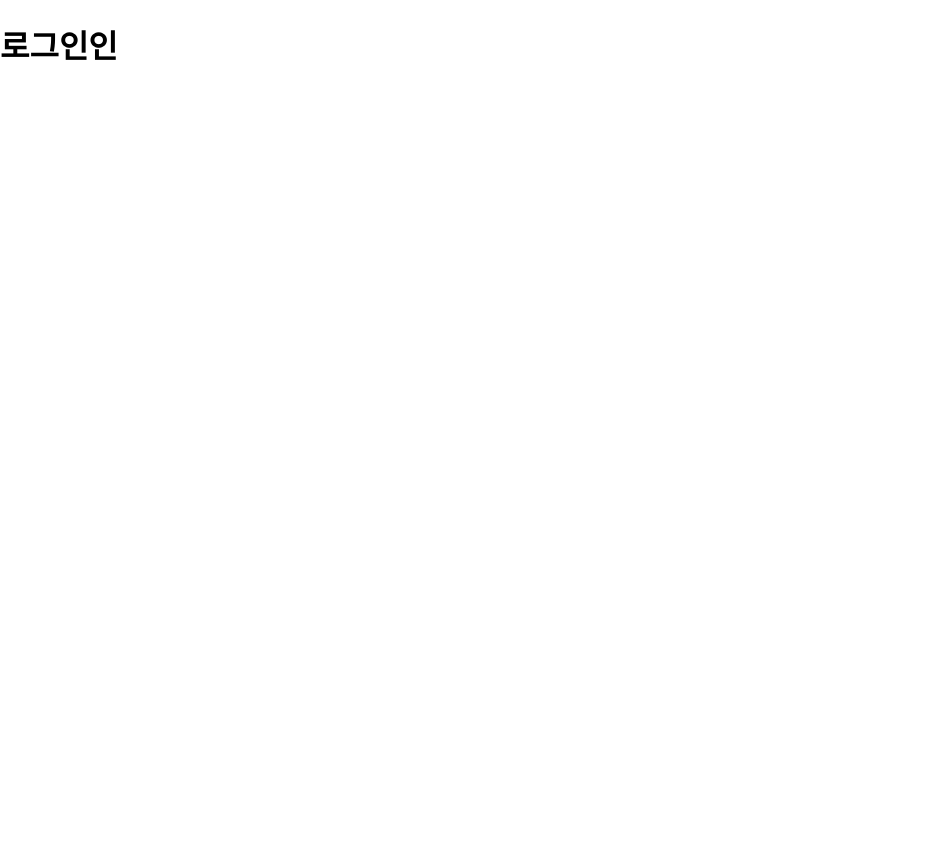
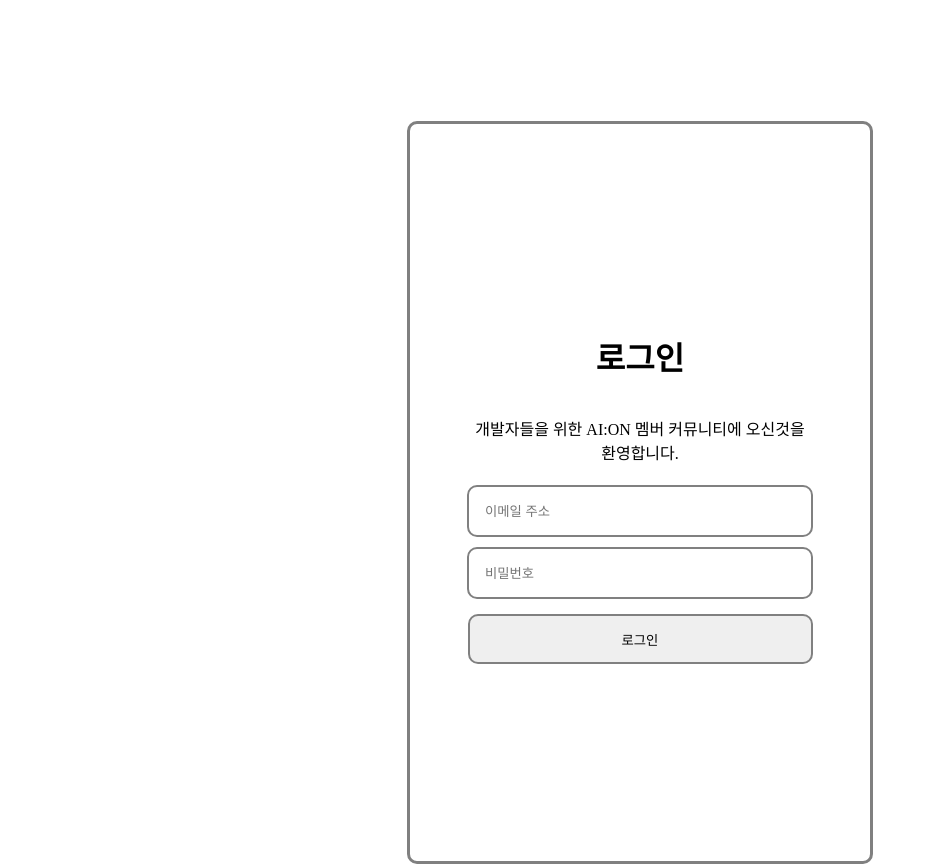
Before and after one commit to kimyoojun/AI-ON_Traver, a SvelteKit app: page /sign_in in a window 1280 px wide. Shown: the whole page, without its empty margins (0-935 px from the left). Before the commit the page ends 800 px from the top, so only its background shows below. Built offline with nearby package versions, Linux system fonts and the light colour scheme; no server answers.

Commit message:
로그인 창 및 회원가입 창 임시 생성

```diff
--- a/src/routes/(auth)/sign_in/+page.svelte
+++ b/src/routes/(auth)/sign_in/+page.svelte
@@ -1 +1,106 @@
-<h1>로그인인</h1>
+<script lang="ts">
+    import { supabase } from "$lib/supabaseClient";
+
+    let email: string
+    let pw: string
+
+    const sign_in_btn = async () => {
+        const { data: signInData, error: signInError } = await supabase
+            .from("sign_in")
+            .upsert({ email: email, password: pw })
+            .select()
+
+        if (signInError) return console.error(signInError)
+
+        if (signInData) return console.log(signInData)
+    }
+</script>
+
+<div id="main_box">
+    <div id="top_bar">
+        <h1 id="title_rogo">
+            <a href="/" id="title_a">AI:ON</a>
+        </h1>
+    </div>
+    <div id="body">
+        <div id="login_box">
+            <h1 id="login_text">로그인</h1>
+            <p id="welcome_text">개발자들을 위한 AI:ON 멤버 커뮤니티에 오신것을 <br/>환영합니다.</p>
+            <input placeholder="이메일 주소" class="login_input" bind:value={email}/>
+            <input placeholder="비밀번호" class="login_input" bind:value={pw}/>
+            <button id="login_btn" on:click={sign_in_btn}>로그인</button>
+        </div>
+    </div>
+</div>
+
+<style>
+    #main_box {
+        width: 100%;
+        height: 100%;
+    }
+
+    #top_bar {
+        width: 100%;
+        height: 100px;
+    }
+
+    #title_rogo {
+        margin-left: 15px;
+    }
+
+    #title_a {
+        text-decoration-line: none;
+        color: white;
+    }
+
+    #body {
+        width: 100%;
+        height: 100%;
+        display: flex;
+        align-items: center;
+        justify-content: center;
+
+    }
+
+    #login_box {
+        width: 460px;
+        height: 737px;
+        border: 3px solid gray;
+        border-radius: 10px;
+        display: flex;
+        justify-content: center;
+        align-items: center;
+        flex-direction: column;
+    }
+
+    #login_text {
+        width: 100%;
+        text-align: center;
+    }
+
+    #welcome_text {
+        width: 100%;
+        text-align: center;
+    }
+
+    .login_input {
+        width: 310px;
+        height: 24px;
+        padding: 12px 16px;
+        border: 2px solid gray;
+        border-radius: 10px;
+        margin: 5px 0;
+    }
+
+    #login_btn {
+        width: 345px;
+        height: 50px;
+        padding: 14px 18px;
+        display: flex;
+        align-items: center;
+        justify-content: center;
+        border: 2px solid gray;
+        border-radius: 10px;
+        margin: 10px 0;
+    }
+</style>
--- a/src/routes/(auth)/sign_up/+page.svelte
+++ b/src/routes/(auth)/sign_up/+page.svelte
@@ -1 +1,113 @@
-<h1>회원가입</h1>
+<script lang="ts">
+    import { goto } from "$app/navigation";
+    import { supabase } from "$lib/supabaseClient";
+    import { uuid } from "@supabase/supabase-js/dist/main/lib/helpers";
+
+    let email: string
+    let pw: string
+
+    const sign_up_btn = async () => {
+        const {error:sign_up_Error} = await supabase
+            .from("sign_in")
+            .insert({
+                id: uuid(),
+                email: email,
+                password: pw,
+            })
+        if (sign_up_Error) return console.error(sign_up_Error)
+
+        email=""
+        pw=""
+
+        goto("/sign_in")
+    }
+</script>
+
+<div id="main_box">
+    <div id="top_bar">
+        <h1 id="title_rogo">
+            <a href="/" id="title_a">AI:ON</a>
+        </h1>
+    </div>
+    <div id="body">
+        <div id="login_box">
+            <h1 id="login_text">회원가입</h1>
+            <p id="welcome_text">개발자들을 위한 AI:ON 멤버 커뮤니티에 오신것을 <br/>환영합니다.</p>
+            <input placeholder="이메일 주소" class="login_input" bind:value={email}/>
+            <input placeholder="비밀번호" class="login_input" bind:value={pw}/>
+            <button id="login_btn" on:click={sign_up_btn}>로그인</button>
+        </div>
+    </div>
+</div>
+
+<style>
+    #main_box {
+        width: 100%;
+        height: 100%;
+    }
+
+    #top_bar {
+        width: 100%;
+        height: 100px;
+    }
+
+    #title_rogo {
+        margin-left: 15px;
+    }
+
+    #title_a {
+        text-decoration-line: none;
+        color: white;
+    }
+
+    #body {
+        width: 100%;
+        height: 100%;
+        display: flex;
+        align-items: center;
+        justify-content: center;
+
+    }
+
+    #login_box {
+        width: 460px;
+        height: 737px;
+        border: 3px solid gray;
+        border-radius: 10px;
+        display: flex;
+        justify-content: center;
+        align-items: center;
+        flex-direction: column;
+    }
+
+    #login_text {
+        width: 100%;
+        text-align: center;
+    }
+
+    #welcome_text {
+        width: 100%;
+        text-align: center;
+    }
+
+    .login_input {
+        width: 310px;
+        height: 24px;
+        padding: 12px 16px;
+        border: 2px solid gray;
+        border-radius: 10px;
+        margin: 5px 0;
+    }
+
+    #login_btn {
+        width: 345px;
+        height: 50px;
+        padding: 14px 18px;
+        display: flex;
+        align-items: center;
+        justify-content: center;
+        border: 2px solid gray;
+        border-radius: 10px;
+        margin: 10px 0;
+    }
+</style>
--- a/src/routes/+page.svelte
+++ b/src/routes/+page.svelte
@@ -311,6 +311,7 @@
         display: flex;
         justify-content: space-between;
     }
+
     #close_bg {
         width: 100%;
         padding: 10px 0;
```
